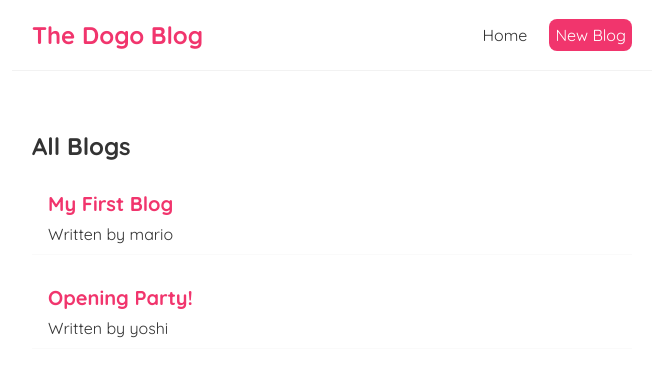
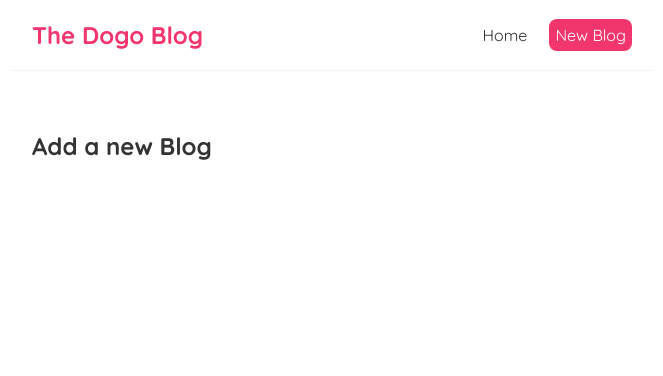
Before and after one commit to ecamel1/youtube-projects, a React (Create React App) app in the folder NetNinja-React/blog/: page /create in a window 1280 px wide. Shown: the top 376 px of the page, without its empty margins (308-971 px from the left). Built offline with nearby package versions, Linux system fonts and the light colour scheme; data requests are answered from the project's data file.

Commit message:
#21-22 Routes basics

```diff
--- a/NetNinja-React/blog/package.json
+++ b/NetNinja-React/blog/package.json
@@ -8,6 +8,7 @@
     "@testing-library/user-event": "^13.5.0",
     "react": "^18.2.0",
     "react-dom": "^18.2.0",
+    "react-router-dom": "^5.3.3",
     "react-scripts": "5.0.1",
     "web-vitals": "^2.1.4"
   },
--- a/NetNinja-React/blog/src/App.js
+++ b/NetNinja-React/blog/src/App.js
@@ -1,15 +1,22 @@
 import Navbar from "./Navbar";
 import Home from './Home';
+import { BrowserRouter as Router , Route, Switch } from 'react-router-dom';
+import Create from './Create';
 
 //We can write as much javascript as we want before the return();
 function App() {
   return (
-    <div className="App">
-      <Navbar />
-      <div className="content">
-        <Home />
+    <Router>
+      <div className="App">
+        <Navbar />
+        <div className="content">
+          <Switch>
+            <Route exact path="/"><Home /></Route>
+            <Route path="/create"><Create /></Route>
+          </Switch>
+        </div>
       </div>
-    </div>
+    </Router>
   );
 }
 
--- /dev/null
+++ b/NetNinja-React/blog/src/Create.js
@@ -0,0 +1,9 @@
+const Create = () => {
+    return (
+        <div className="create">
+            <h2>Add a new Blog</h2>
+        </div>
+    )
+}
+
+export default Create;
```
Also changed, not shown: 1 other file (tests, documents, lock files or other folders).
